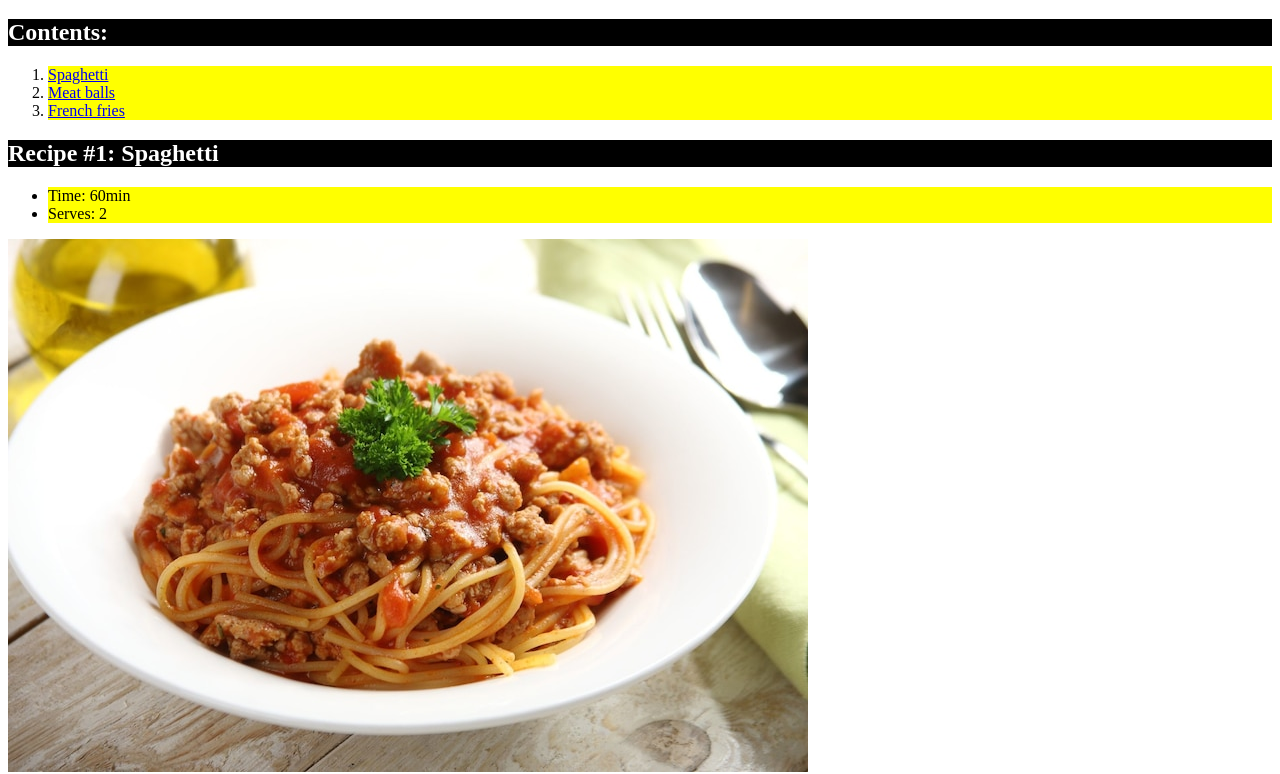
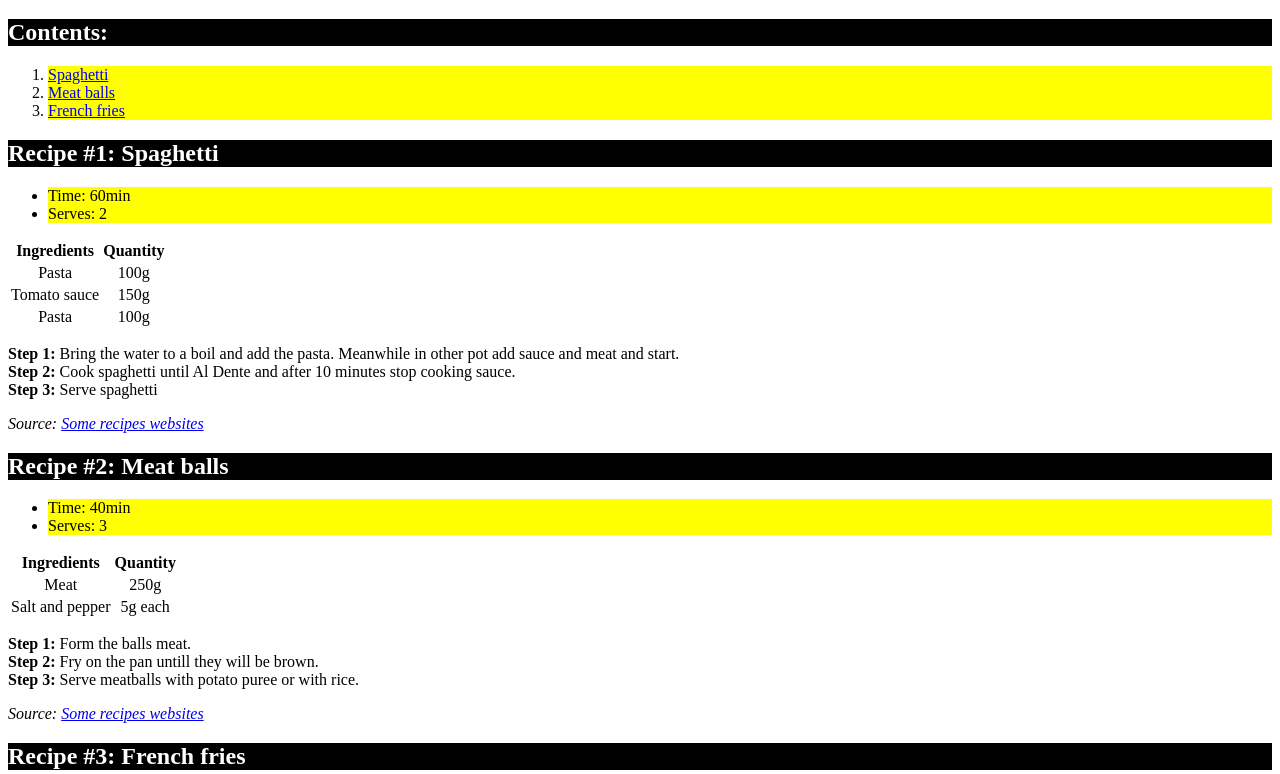
Before and after one commit to 1b1-jakub/1b1-jakub1, a plain HTML site: page index.html in a window 1280 px wide. Shown: the part 61-835 px from the top of the page. Drawn offline with Linux system fonts and the light colour scheme.

Commit message:
Update index.html

```diff
--- a/index.html
+++ b/index.html
@@ -37,7 +37,6 @@
             <li>Time: 60min</li>
             <li>Serves: 2</li>
         </ul>
-        <img src="spaghetti.jpg">
         <table>
             <thead>
                 <tr>
```
